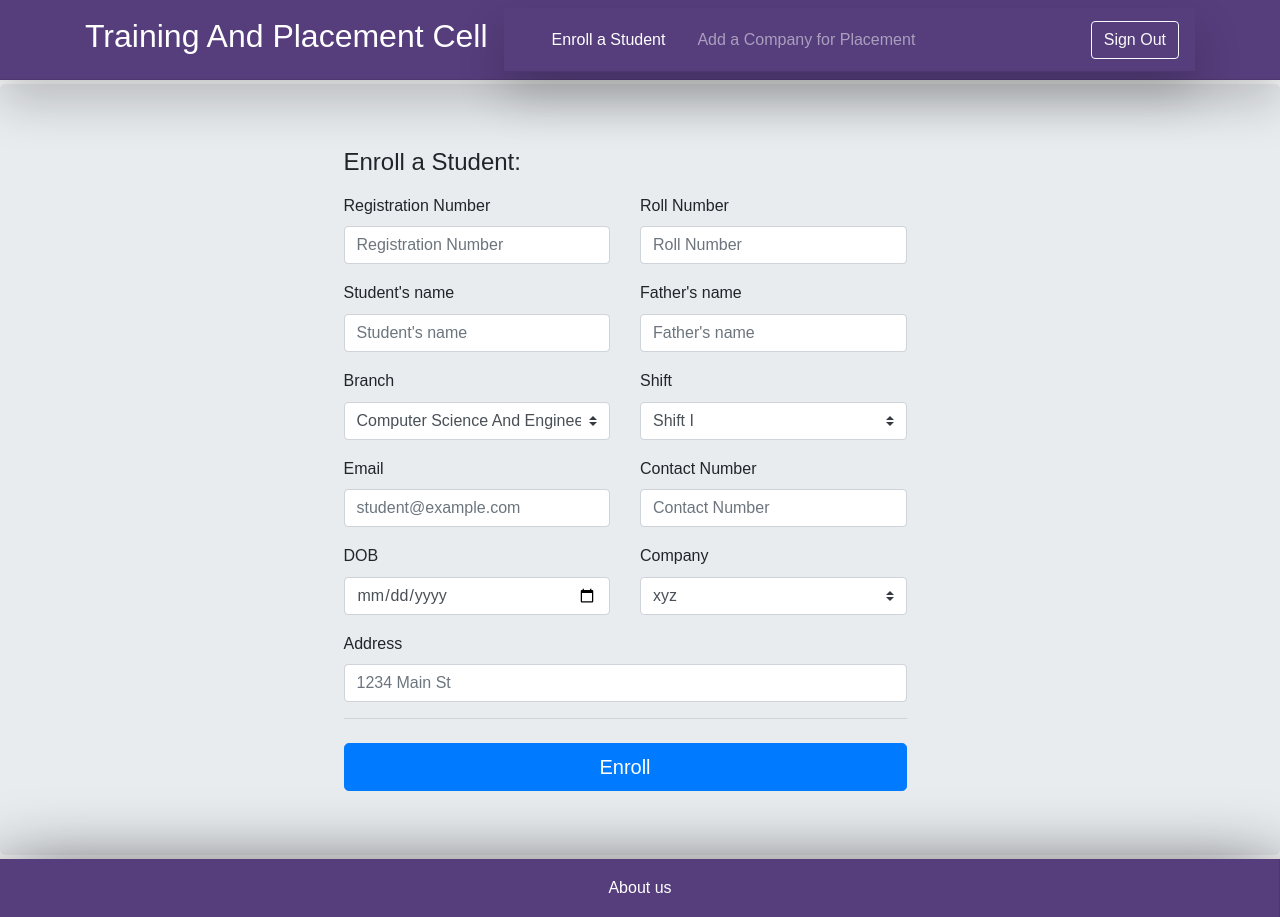
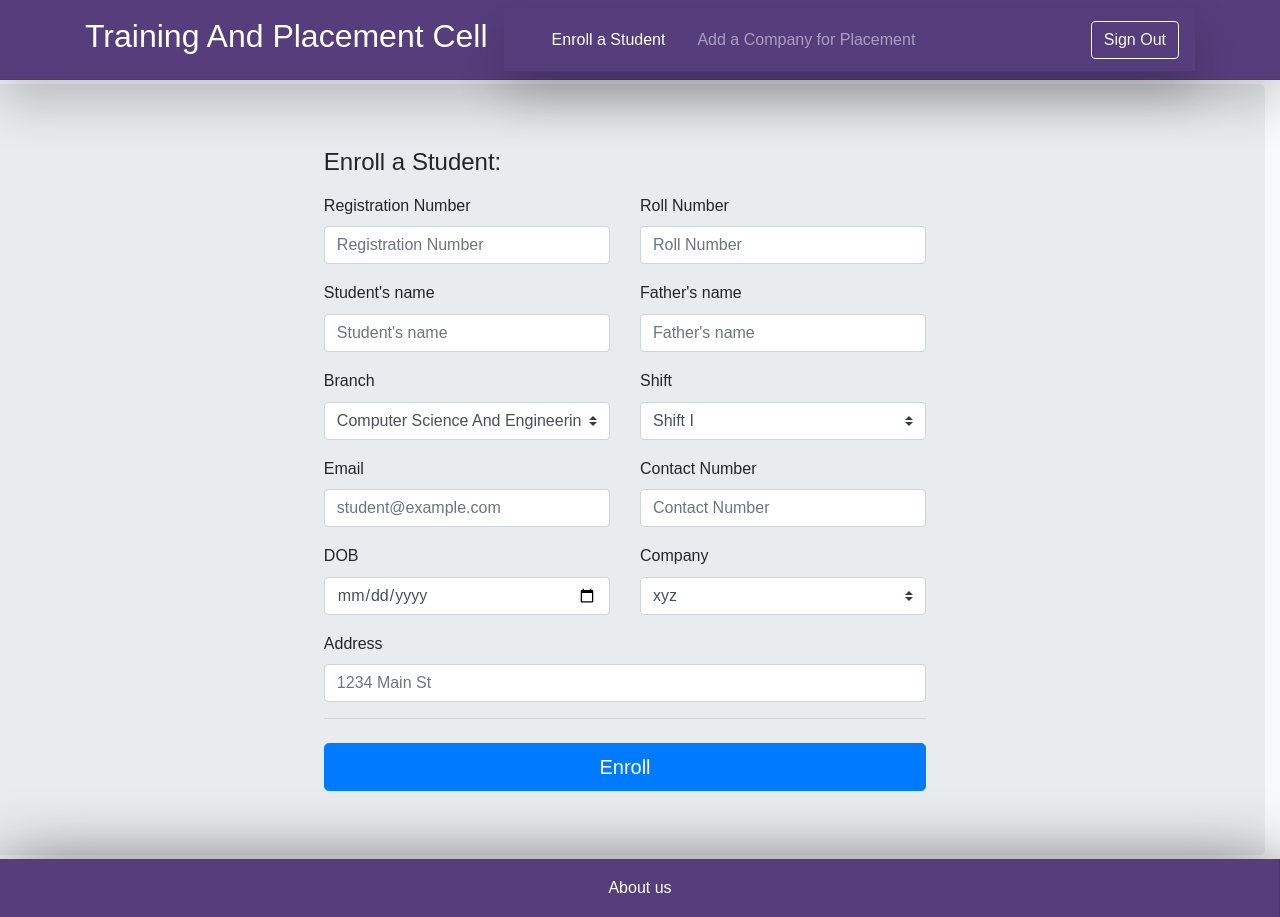
Before and after one commit to viv1kk/TPC, a PHP site: page /PHP/Pages/enrollstudent.php in a window 1280 px wide. Run offline with PHP 8.4, Linux system fonts and the light colour scheme; a user stored in the database is signed in.

Commit message:
minor refinements to css

```diff
--- a/PHP/Footer/footer-addcompany.php
+++ b/PHP/Footer/footer-addcompany.php
@@ -1,4 +1,4 @@
-<footer class="footer mt-auto py-4 text-center">
+<footer class="footer mt-auto pt-3 pb-4 text-center">
   <div class="container">
     <span><a href="#" class="text-white">About us</a></span>
   </div>
--- a/PHP/Header/header-signup.php
+++ b/PHP/Header/header-signup.php
@@ -22,7 +22,7 @@
 <header class="page-header">
   <nav class="navbar navbar-expand-xl navbar-dark mb-5">
     <div class= "container">
-      <a class="navbar-brand " href="#" ><h1 class="h2">Training And Placement Cell</h1></a>
+      <a class="navbar-brand" href="#" ><h1 class="h2">Training And Placement Cell</h1></a>
 
       <?php
           if(isset($_SESSION['userid'])){
--- a/PHP/Pages/addcompany.php
+++ b/PHP/Pages/addcompany.php
@@ -3,9 +3,9 @@ require "../Header/header-addcompany.php"
 ?>
 
 <main>
-  <div class="jumbotron mb-0">
+  <div class="jumbotron mb-0 ">
     <div class="container-fluid row justify-content-center">
-      <div class="col-md-6 order-md-3">
+      <div class="col-md-6 order-md-3 justify-content-center">
         <form class="needs-validation" action="../../includes/addcompany.inc.php" method="post">
           <h4 class="mb-3 h4">Add the Company:</h4>
 
--- a/PHP/Pages/enrollstudent.php
+++ b/PHP/Pages/enrollstudent.php
@@ -4,12 +4,12 @@ require "../Header/header-enrollstudent.php"
 
 
 <main>
+  <div class="jumbotron mb-1 row justify-content-center" id="wrapper">
+    <div class="container-fluid row justify-content-center">
+  <div class="col-mb-6 order-md-1 justify-content-center">
 
-  <div class="jumbotron mb-1">
-    <div class="container-fluid row justify-content-center">
-      <div class="col-md-6 order-md-1">
-        <h4 class="mb-3 h4">Enroll a Student:</h4>
         <form class="needs-validation" action="../../includes/enrollstudent.inc.php" method="post">
+          <h4 class="mb-3 h4">Enroll a Student:</h4>
 
           <!-- first row -->
 
--- a/PHP/Pages/signup.php
+++ b/PHP/Pages/signup.php
@@ -5,8 +5,8 @@
   <main>
 
 <!-- Signup-->
-    <div class="container-fluid row justify-content-center" style="margin:0 auto;">
-      <div class="col-md-3 order-md-1">
+    <div class="container-fluid row justify-content-center" id="wrapper" style="margin:0 auto;">
+      <div class="col order-md-1 row justify-content-center">
 
         <div class="jumbotron shadow-lg p-6 mb-5 rounded">
           <form class="form-signup" action="../../includes/signup.inc.php" method="post">
--- a/Stylesheet/dashboard.css
+++ b/Stylesheet/dashboard.css
@@ -1,5 +1,7 @@
 body {
-  height: 100%;
+  overflow-x: hidden;
+  height: 100vh;
+  width: 100vw;
   font-family: Arial, Helvetica, sans-serif;
   line-height:1.6;
 }
--- a/Stylesheet/enrollstudent.css
+++ b/Stylesheet/enrollstudent.css
@@ -1,6 +1,8 @@
 body {
-      /* overflow-y: hidden;  */
-  height: 100%;
+  overflow-x: hidden;
+  height: 100vh;
+  width: 100vw;
+
   font-family: Arial, Helvetica, sans-serif;
   line-height:1.6;
 }
@@ -10,6 +12,17 @@ body {
   background-color:#563d7c;
   box-shadow:0 1.5rem 3rem rgba(0,0,0,.20),
   inset 0 -1px 0 rgba(0,0,0,.1)
+}
+#wrapper{
+  width:100%;
+}
+.container-fluid {
+  width:52%;
+
+ display: inline-block;
+}
+#wrapper > .container-fluid >.col{
+  width:auto;
 }
 
 /* removing the arrows form numeric textboxes */
@@ -40,7 +53,7 @@ code {
 }
 
 
-  @media (min-width: ]960px) {
+  @media (min-width: 960px) {
     .bd-placeholder-img-lg {
       font-size: 3.5rem;
     }
--- a/index.php
+++ b/index.php
@@ -8,8 +8,8 @@
 <!-- LOGIN -->
 <br>
 <br>
-    <div class="container-fluid row justify-content-center" style="margin:0 auto;">
-      <div class="col-md-3 order-md-1">
+    <div class="container-fluid row justify-content-center" id= "wrapper" style="margin:0 auto;">
+      <div class="col order-md-1 row justify-content-center">
 
         <div class="jumbotron shadow-lg p-6 mb-5 rounded">
           <form class="form-signin" action="includes/signin.inc.php" method="post">
```
Also changed, not shown: Stylesheet/companyadd.css (+10 -4 lines), Stylesheet/style-login.css (+9 -2 lines).
